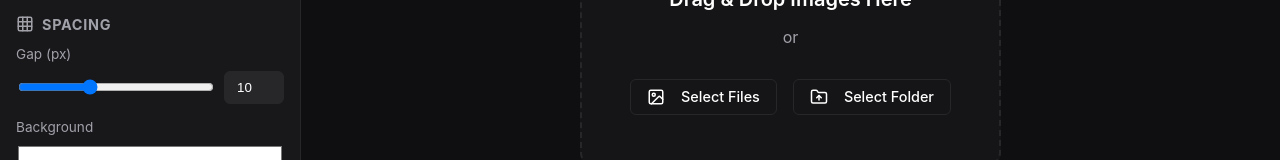
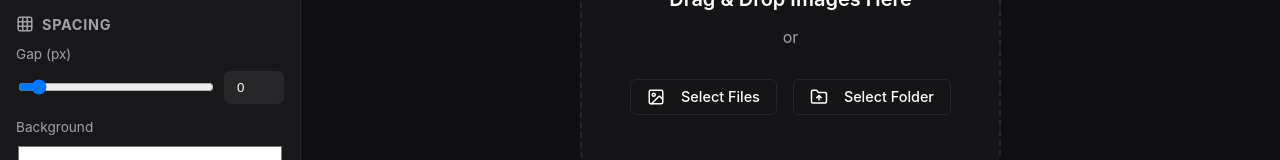
Before and after one commit to senu3/Image-Grid-Combine, a React (Vite) app: page / in a window 1280 px wide. Shown: the part 412-572 px from the top of the page. Built offline with nearby package versions, Linux system fonts and the light colour scheme.

Commit message:
Set default gap to zero

```diff
--- a/src/App.jsx
+++ b/src/App.jsx
@@ -25,7 +25,7 @@ function App() {
     rows: 2,
     height: 1600,
     cols: 3,
-    gap: 10,
+    gap: 0,
     backgroundColor: '#ffffff',
     fitMode: 'average', // 'average', 'portrait', 'landscape'
     anchor: 'center' // 'top-left', 'top-center', 'top-right', ... 'center' ...
```
